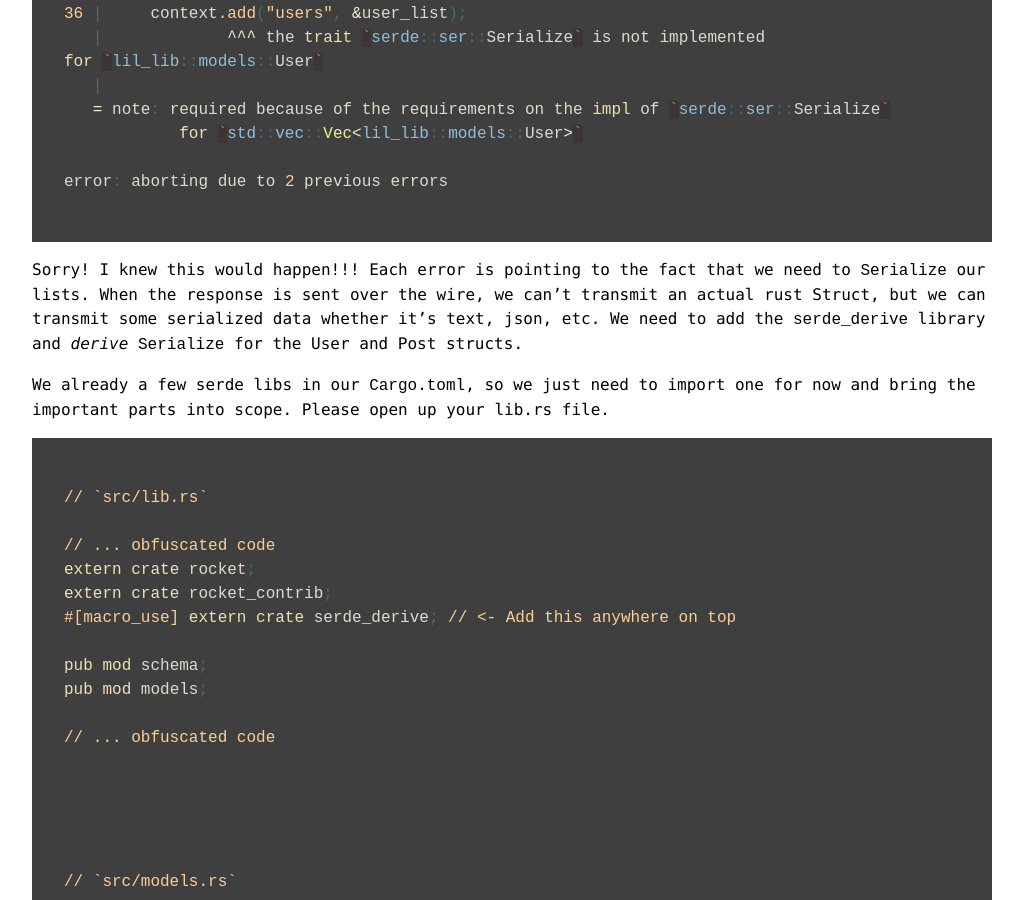
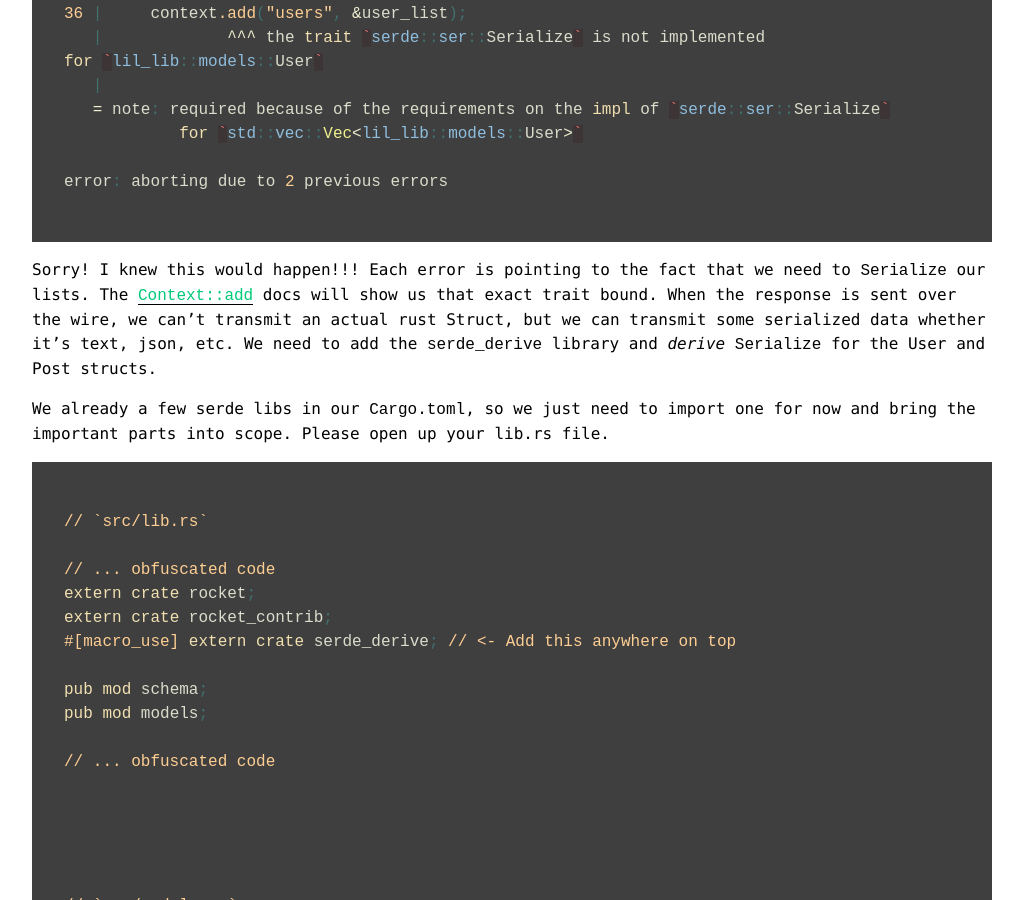
Before and after one commit to notryanb/notryanb.github.io, a Jekyll site: the page built from _posts/2017-10-06-rust-blog-series-2.md, in a window 1280 px wide and 900 px high, scrolled down 17483 px. Shown: the whole window, without its empty margins (128-1151 px from the left). Built offline with Jekyll 4.4.1, drawn with Linux system fonts in a browser that asks for light colours.

Commit message:
Add context docs reference

```diff
--- a/_posts/2017-10-06-rust-blog-series-2.md
+++ b/_posts/2017-10-06-rust-blog-series-2.md
@@ -777,9 +777,12 @@ error: aborting due to 2 previous errors
 
 Sorry! I knew this would happen!!!
 Each error is pointing to the fact that we need to `Serialize` our lists.
+The [`Context::add`] docs will show us that exact trait bound.
 When the response is sent over the wire, we can't transmit an actual rust Struct,
 but we can transmit some serialized data whether it's text, json, etc.
 We need to add the `serde_derive` library and *derive* `Serialize` for the User and Post structs.
+
+[`Context::add`]: http://clux.github.io/blog/tera/struct.Context.html#method.add
 
 We already a few serde libs in our `Cargo.toml`,
 so we just need to import one for now and bring the important parts into scope.
```
